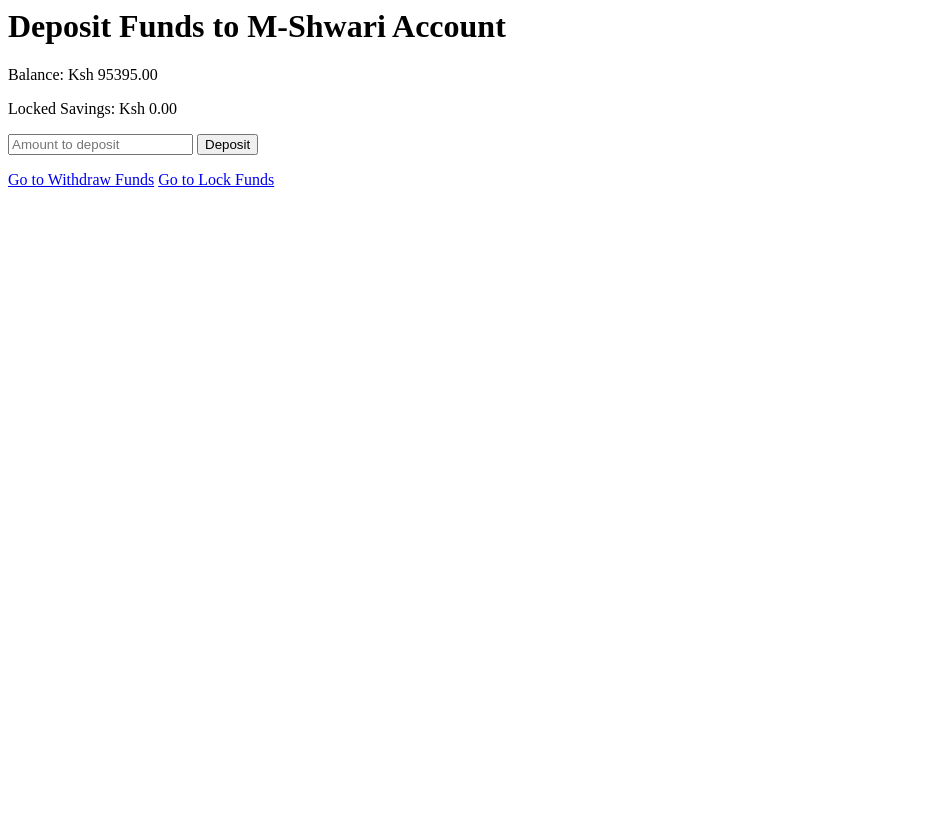
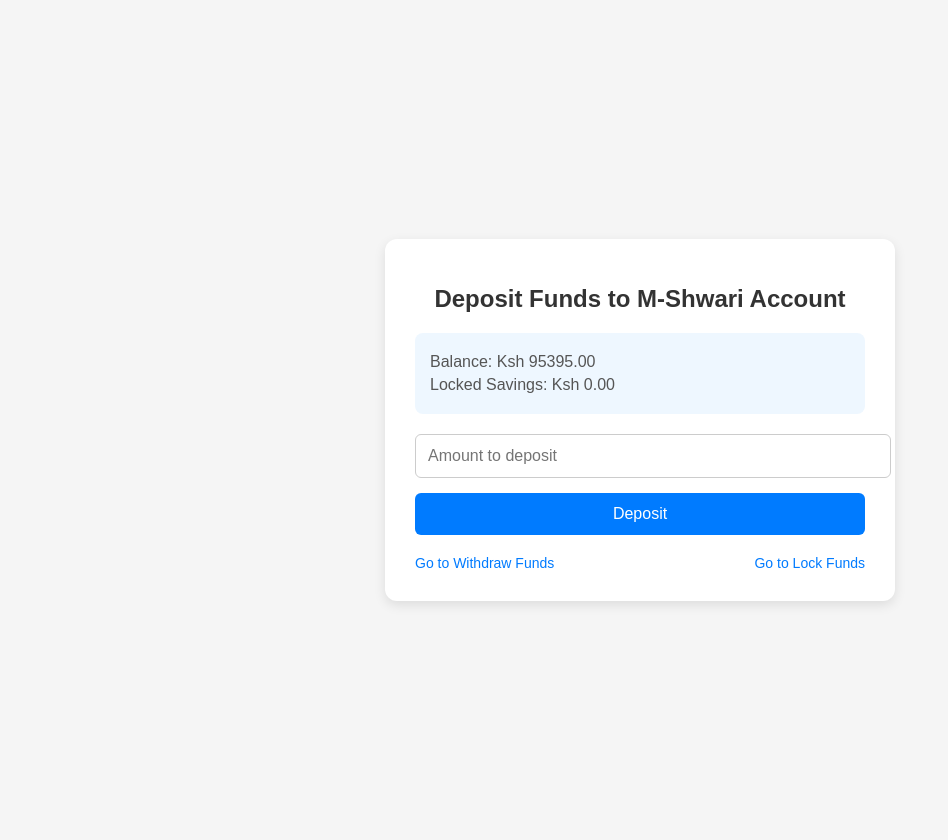
Before and after one commit to steve-ongera/Mobi-Mysql-Django-, a Django app: page /deposit-funds/ in a window 1280 px wide. Shown: the whole page, without its empty margins (0-948 px from the left). Before the commit the page ends 187 px from the top, so only its background shows below. Run offline with Django 5.2, Linux system fonts and the light colour scheme; a user stored in the database is signed in; data comes from the database, SQL or seed files in the repository; both versions use the stored data as it was after the commit.

Commit message:
modified signals.py / deposit_funds.html / withdraw_funds.html

```diff
--- a/templates/mshwari/deposit_funds.html
+++ b/templates/mshwari/deposit_funds.html
@@ -1,6 +1,122 @@
+<!DOCTYPE html>
+<html lang="en">
+<head>
+    <meta charset="UTF-8">
+    <meta name="viewport" content="width=device-width, initial-scale=1.0">
+    <title>Deposit Funds</title>
+    <style>
+        body {
+            font-family: Arial, sans-serif;
+            background-color: #f5f5f5;
+            margin: 0;
+            padding: 20px;
+            display: flex;
+            justify-content: center;
+            align-items: center;
+            min-height: 100vh;
+        }
+
+        .container {
+            background: #ffffff;
+            padding: 30px;
+            border-radius: 12px;
+            box-shadow: 0 4px 12px rgba(0, 0, 0, 0.1);
+            width: 100%;
+            max-width: 450px;
+            text-align: center;
+        }
+
+        h1 {
+            font-size: 24px;
+            color: #333333;
+            margin-bottom: 20px;
+        }
+
+        .balance-info {
+            background-color: #eef7ff;
+            padding: 15px;
+            border-radius: 8px;
+            margin-bottom: 20px;
+            text-align: left;
+        }
+
+        .balance-info p {
+            font-size: 16px;
+            color: #555555;
+            margin: 5px 0;
+        }
+
+        .messages {
+            margin-bottom: 20px;
+        }
+
+        .message {
+            padding: 10px;
+            margin: 5px 0;
+            border-radius: 6px;
+            font-size: 14px;
+            color: white;
+        }
+
+        .message.success {
+            background-color: #4caf50;
+        }
+
+        .message.error {
+            background-color: #f44336;
+        }
+
+        form {
+            display: flex;
+            flex-direction: column;
+            gap: 15px;
+        }
+
+        input {
+            padding: 12px;
+            font-size: 16px;
+            border: 1px solid #cccccc;
+            border-radius: 6px;
+            width: 100%;
+        }
+
+        button {
+            padding: 12px;
+            font-size: 16px;
+            border: none;
+            border-radius: 6px;
+            background-color: #007bff;
+            color: white;
+            cursor: pointer;
+            transition: background-color 0.3s;
+        }
+
+        button:hover {
+            background-color: #0056b3;
+        }
+
+        .links {
+            margin-top: 20px;
+            display: flex;
+            justify-content: space-between;
+        }
+
+        .links a {
+            text-decoration: none;
+            color: #007bff;
+            font-size: 14px;
+        }
+
+        .links a:hover {
+            text-decoration: underline;
+        }
+    </style>
+</head>
+<body>
+    <div class="container">
         <h1>Deposit Funds to M-Shwari Account</h1>
 
-<div>
+        <div class="balance-info">
             <p>Balance: Ksh {{ mshwari_account.account.balance }}</p>
             <p>Locked Savings: Ksh {{ mshwari_account.locked_balance }}</p>
         </div>
@@ -8,7 +124,7 @@
         {% if messages %}
             <div class="messages">
                 {% for message in messages %}
-            <p class="message">{{ message }}</p>
+                    <p class="message {{ message.tags }}">{{ message }}</p>
                 {% endfor %}
             </div>
         {% endif %}
@@ -19,5 +135,10 @@
             <button type="submit">Deposit</button>
         </form>
 
+        <div class="links">
             <a href="{% url 'withdraw_funds' %}">Go to Withdraw Funds</a>
             <a href="{% url 'lock_funds' %}">Go to Lock Funds</a>
+        </div>
+    </div>
+</body>
+</html>
```
Also changed, not shown: core/signals.py (+14 -14 lines), templates/mshwari/withdraw_funds.html (+113 -5 lines), db.sqlite3. Lines whose indentation alone changed are shown as unchanged.
